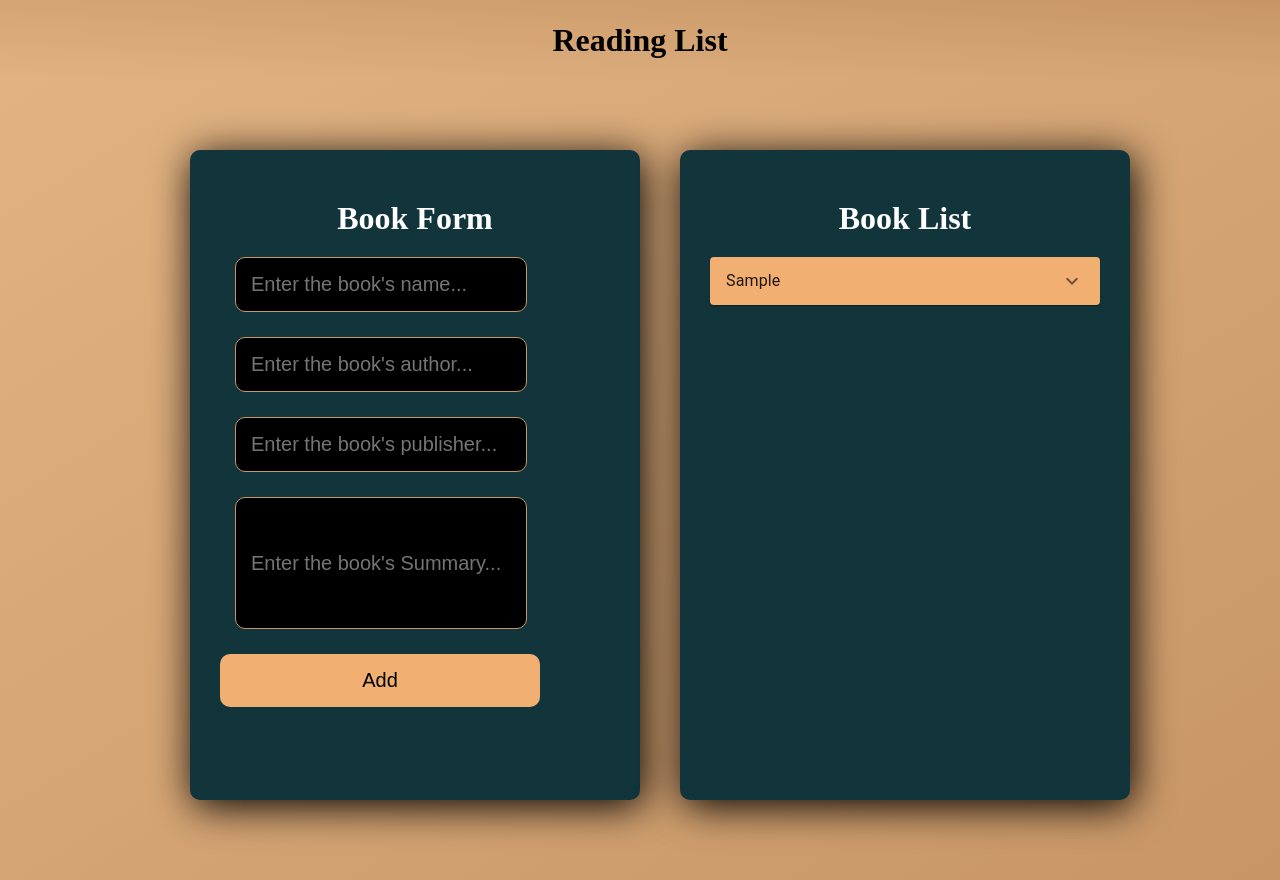
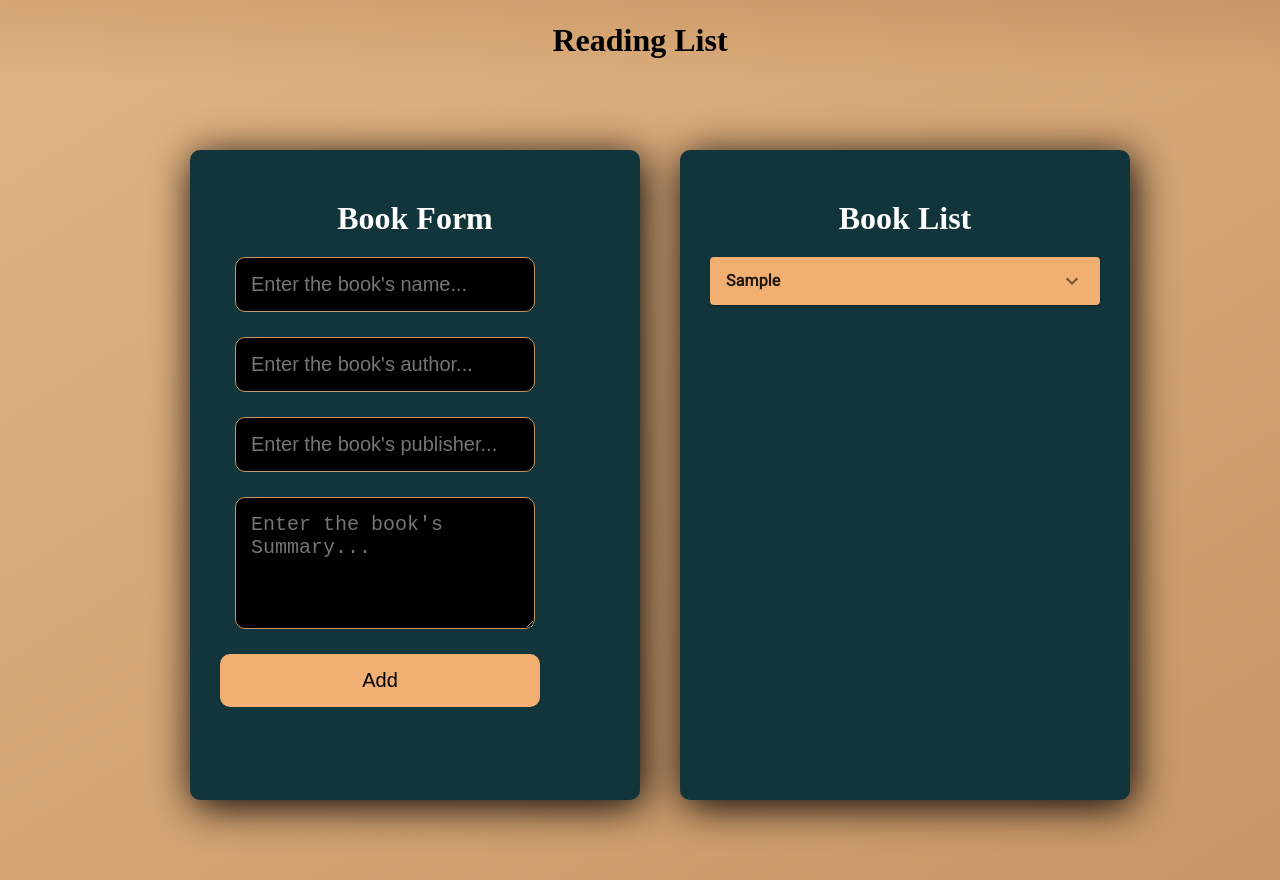
Before and after one commit to harmonicnauts/Reading-list, a React (Create React App) app: page / in a window 1280 px wide. Both pictures are taken after typing "Sample", "Sample", "Sample", "Sample" into the empty fields and a click on the button "Add". Built offline with nearby package versions, Linux system fonts and the light colour scheme.

Commit message:
finishing touch

```diff
--- a/public/index.html
+++ b/public/index.html
@@ -11,13 +11,22 @@
     />
     <link rel="apple-touch-icon" href="%PUBLIC_URL%/logo192.png" />
     <link rel="manifest" href="%PUBLIC_URL%/manifest.json" />
-    <link rel="stylesheet" href="https://stackpath.bootstrapcdn.com/font-awesome/4.7.0/css/font-awesome.min.css" type="text/css"/>
+    <link
+      rel="stylesheet"
+      href="https://stackpath.bootstrapcdn.com/font-awesome/4.7.0/css/font-awesome.min.css"
+      type="text/css"
+    />
+    <link rel="preconnect" href="https://fonts.googleapis.com" />
+    <link rel="preconnect" href="https://fonts.gstatic.com" crossorigin />
+    <link
+      href="https://fonts.googleapis.com/css2?family=Roboto&display=swap"
+      rel="stylesheet"
+    />
 
     <title>Reading List</title>
   </head>
   <body>
     <noscript>You need to enable JavaScript to run this app.</noscript>
     <div id="root"></div>
-
   </body>
 </html>
--- a/src/App.css
+++ b/src/App.css
@@ -1,3 +1,5 @@
+@import url('https://fonts.googleapis.com/css2?family=Roboto&display=swap');
+
 * {
   margin: 0;
   padding: 0;
@@ -28,10 +30,23 @@
   align-items: center;
 }
 
+.boxed{
+  border: 1px solid  #12343b;
+  padding: 5px;
+  border-radius: 9px;
+  -webkit-border-radius: 9px;
+  -moz-border-radius: 9px;
+  -ms-border-radius: 9px;
+  -o-border-radius: 9px;
+}
+
 .app-wrapper{
   background-color: #12343b;
+  overflow:auto;
   min-width: 450px;
   min-height: 650px;
+  max-height: 900px;
+  max-width: 800px;
   padding: 30px;
   box-sizing: border-box;
   border-radius: 10px;
@@ -47,6 +62,16 @@
   margin: 30px 0;
 }
 
+.content-text{
+  color:#12343b;
+  font-family: 'Roboto', sans-serif;
+}
+
+.p-text{
+  font-size: larger;
+  font-family: 'Roboto', sans-serif;
+}
+
 .collapsible{
   display: flex;
   width:40vh;
@@ -60,7 +85,7 @@
 
 .book-input{
   outline: none;
-  width: 260px;
+  width: 33.5vh;
   padding: 15px;
   margin-left: 15px;
   margin-right: 25px;
@@ -73,8 +98,11 @@
 }
 
 .summary-input{
+  display: flex;
+  justify-content: center;
+  align-items: center;
   outline: none;
-  width: 260px;
+  width: 33.5vh;
   height: 100px;
   padding: 15px;
   margin-left: 15px;
@@ -118,22 +146,22 @@
 }
 
 .button-complete{
-  color: #2efd05;
+  color: #12343b;
   margin-right: 10px;
 }
 
 .button-edit{
-  color: #e2d029;
+  color: #12343b;
   margin-right: 10px;
 }
 
 .button-delete{
-  color: lightseagreen;
+  color: #12343b;
 }
 
 .button-group{
   float: right;
-  background-color: #dd8d42;
+  background-color: #f1af71;
   padding:10px;
   border-radius: 5%;
   -webkit-border-radius: 5%;
--- a/src/components/Form.js
+++ b/src/components/Form.js
@@ -66,7 +66,7 @@ const Form = ({ input, setInput, authorInput, setAuthorInput, publisherInput, se
 				<input type='text' placeholder="Enter the book's publisher..." className='book-input' value={publisherInput} onChange={onPublisherInputChange} />
 			</div>
       <div>
-				<input type='text' placeholder="Enter the book's Summary..." className='summary-input' value={summaryInput} onChange={onSummaryInputChange} />
+				<textarea type='text' placeholder="Enter the book's Summary..." className='summary-input' value={summaryInput} onChange={onSummaryInputChange} />
 			</div>
 
 
--- a/src/components/ReadingList.js
+++ b/src/components/ReadingList.js
@@ -4,9 +4,9 @@ import AccordionSummary from '@mui/material/AccordionSummary';
 import AccordionDetails from '@mui/material/AccordionDetails';
 import Typography from '@mui/material/Typography';
 import ExpandMoreIcon from '@mui/icons-material/ExpandMore';
-import {BsCheck2All} from 'react-icons/bs';
-import {FiEdit3} from 'react-icons/fi';
-import {MdDeleteOutline} from 'react-icons/md';
+import { BsCheck2All } from 'react-icons/bs';
+import { FiEdit3 } from 'react-icons/fi';
+import { MdDeleteOutline } from 'react-icons/md';
 
 
 
@@ -35,41 +35,45 @@ const ReadingList = ({ books, setBooks, setEditBook }) => {
   return (
     <div>
       {books.map((book) => (
-        <Accordion className={`${book.completed ? "complete" : ""}`} sx={{ backgroundColor: "#f1af71" }} key={book.id}>
+        <div key={book.id}>
+          <Accordion className={`${book.completed ? "complete" : ""}`} sx={{ backgroundColor: "#f1af71" }} >
             <AccordionSummary
               expandIcon={<ExpandMoreIcon />}
               aria-controls="panel1a-content"
               id="panel1a-header"
             >
-            <Typography>{book.title}</Typography>
+              <Typography><strong>{book.title}</strong></Typography>
 
             </AccordionSummary>
             <AccordionDetails>
+              <h1 className='content-text'>{book.title}</h1>
+
               <Typography>
-              {book.author}
+                <strong className='content-text p-text'>Penulis</strong> : {book.author}
               </Typography>
 
               <Typography>
-              {book.publisher}
+                <strong className='content-text p-text'>Penerbit</strong> :  {book.publisher}
               </Typography>
-
-            <Typography>
-              {book.summary}
-            </Typography>
+                <h2 className='content-text p-text'>Sinopsis</h2>
+                <div className='boxed'>
+                  <div className='content-text p-text'>{book.summary}</div>
+                </div>
               <div className='button-group'>
                 <button className='button-complete task-button' onClick={() => handleComplete(book)}>
-                <BsCheck2All/>
+                  <BsCheck2All />
                 </button>
                 <button className='button-edit task-button' onClick={() => handleEdit(book)}>
-                <FiEdit3/>
+                  <FiEdit3 />
                 </button>
                 <button className='button-delete task-button' onClick={() => handleDelete(book)}>
-                <MdDeleteOutline/>
+                  <MdDeleteOutline />
                 </button>
               </div>
             </AccordionDetails>
 
           </Accordion>
+        </div>
 
       ))}
     </div>
```
Lines whose indentation alone changed are shown as unchanged.
